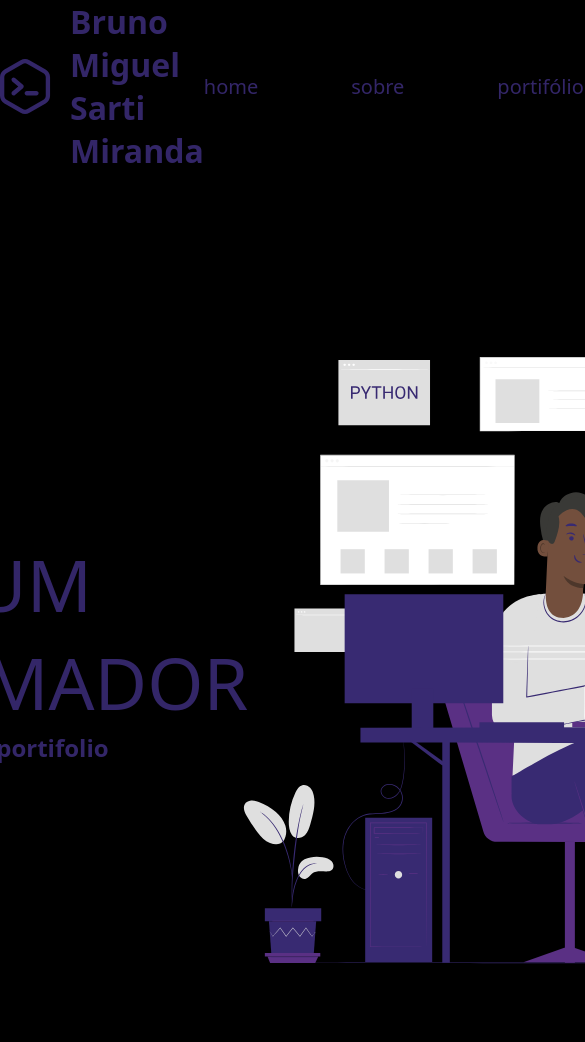
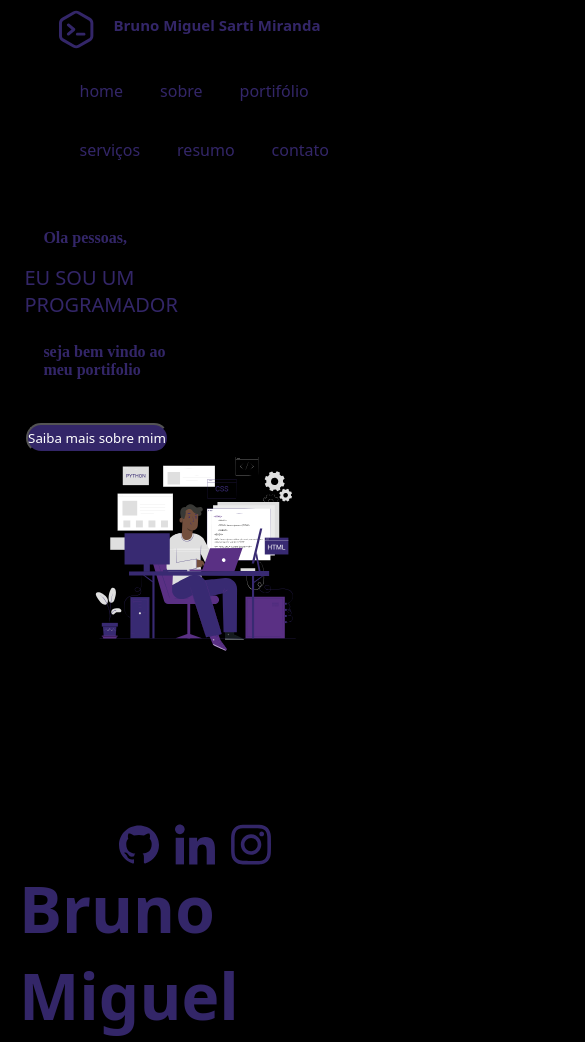
Before and after one commit to neguinho237/personal-portifolio, a plain HTML site: page index.html in a window 390 px wide. Shown: the top 1042 px of the page, 585 px wide, since content can reach past the window. Drawn offline with Linux system fonts and the light colour scheme.

Commit message:
starting mobile

```diff
--- a/index.css
+++ b/index.css
@@ -41,7 +41,7 @@ nav>a{
 
 /* segunda parte do header */
 
-.partOne{
+/* .partOne{
  display: flex;
  flex-direction: column;
  width: 545px;
@@ -71,25 +71,26 @@ main {
     flex-direction: column;
     justify-content: center;
     align-items: center;
+    gap: 100px;
 }
 
 div>button{
     background-color: #332668;
-    color: white;
+    color: rgb(255, 255, 255);
     width: 310px;
     height: 65px;
     border-radius: 20px;
     margin-top: 130px;
     font-size: 24px;
     font-family: system-ui, -apple-system, BlinkMacSystemFont, 'Segoe UI', Roboto, Oxygen, Ubuntu, Cantarell, 'Open Sans', 'Helvetica Neue', sans-serif;
-}
+} */
 
 .socialNetworks{
 margin-top: 172px;
 display: flex;
 gap: 16px;
-padding-right: 160px  ;
-}
+
+} */
 
 section{
     display: flex;
@@ -171,3 +172,83 @@ gap: 50px;
     align-items: center;
     padding-left: 60px;
 }
+@media (max-width: 390px) {
+
+header{
+    flex-direction: column;
+    padding-left: 40px;
+}
+
+header>div{
+    display: flex;
+   padding-right: 90px;
+}
+
+div>.symbol{
+    width: 35px;
+    height: 39px;
+    margin-top: 10px;
+}
+
+div>h1{
+    font-size: 15px;
+}
+
+header>nav{
+    display: flex;
+    flex-wrap: wrap;
+    gap: 37px;
+width: 311px;
+height: 58px;
+margin-top: 31px;
+}
+
+nav>a{
+text-align: center;
+font-size: 16px;
+}
+/* header concluido */
+
+.test{
+    display: flex;
+flex-direction: column;
+align-items: center;
+margin-top: 83px;
+}
+
+.partOne>h1{
+    font-size: 16px;
+    padding-right: 200px;
+    margin-top: 8px;
+
+}
+
+.partOne>span{
+    font-size: 20px;
+    font-family: system-ui, -apple-system, BlinkMacSystemFont, 'Segoe UI', Roboto, Oxygen, Ubuntu, Cantarell, 'Open Sans', 'Helvetica Neue', sans-serif;
+}
+
+
+button{
+    width: 143px;
+    height: 30px;
+    border-radius: 20px;
+    background-color: #332668;
+    color: white;
+    font-family: system-ui, -apple-system, BlinkMacSystemFont, 'Segoe UI', Roboto, Oxygen, Ubuntu, Cantarell, 'Open Sans', 'Helvetica Neue', sans-serif;
+    margin-top: 44px;
+    margin-right: 196px;
+}
+
+.partOne{
+    display: flex;
+    flex-direction: column;
+    gap: 17px;
+}
+
+.skin{
+    width: 201px;
+    height: 199px;
+}
+
+}
--- a/index.html
+++ b/index.html
@@ -26,21 +26,18 @@
     <div class="test">
         <div class="partOne">
             <h1 class="hello">Ola pessoas,</h1>
-            <span>EU SOU UM PROGRAMADOR</span>
-            <h1 class="portfolio">seja bem vindo ao meu portifolio</h1>
+            <span>EU SOU UM <br>PROGRAMADOR</span>
+            <h1 class="portfolio">seja bem vindo ao <br> meu portifolio</h1>
             </div>
             <button>Saiba mais sobre mim</button>
+             <img class="skin" src="src/images/svg/skin programetor.svg" alt="">
             <div class="socialNetworks">
-
                     <img src="./src/images/svg/Git logo.svg" alt="">
-
-
                     <img src="./src/images/svg/Linkedin logo.svg" alt="">
-
                     <img src="./src/images/svg/Instagram logo.svg" alt="">
             </div>
     </div>
-    <img class="skin" src="src/images/svg/skin programetor.svg" alt="">
+
 </main>
 
 <section>
@@ -97,4 +94,4 @@
 
 
 </body>
-</html>
+</html> -->
```
